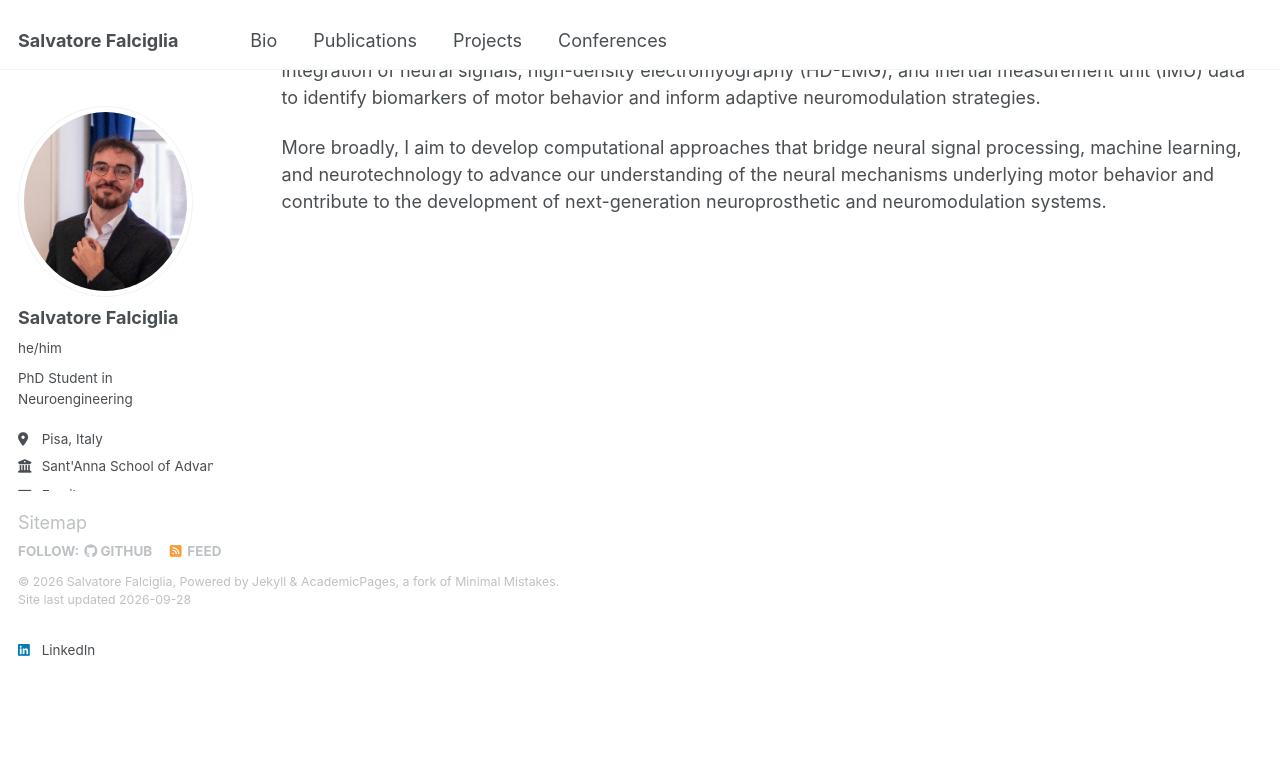
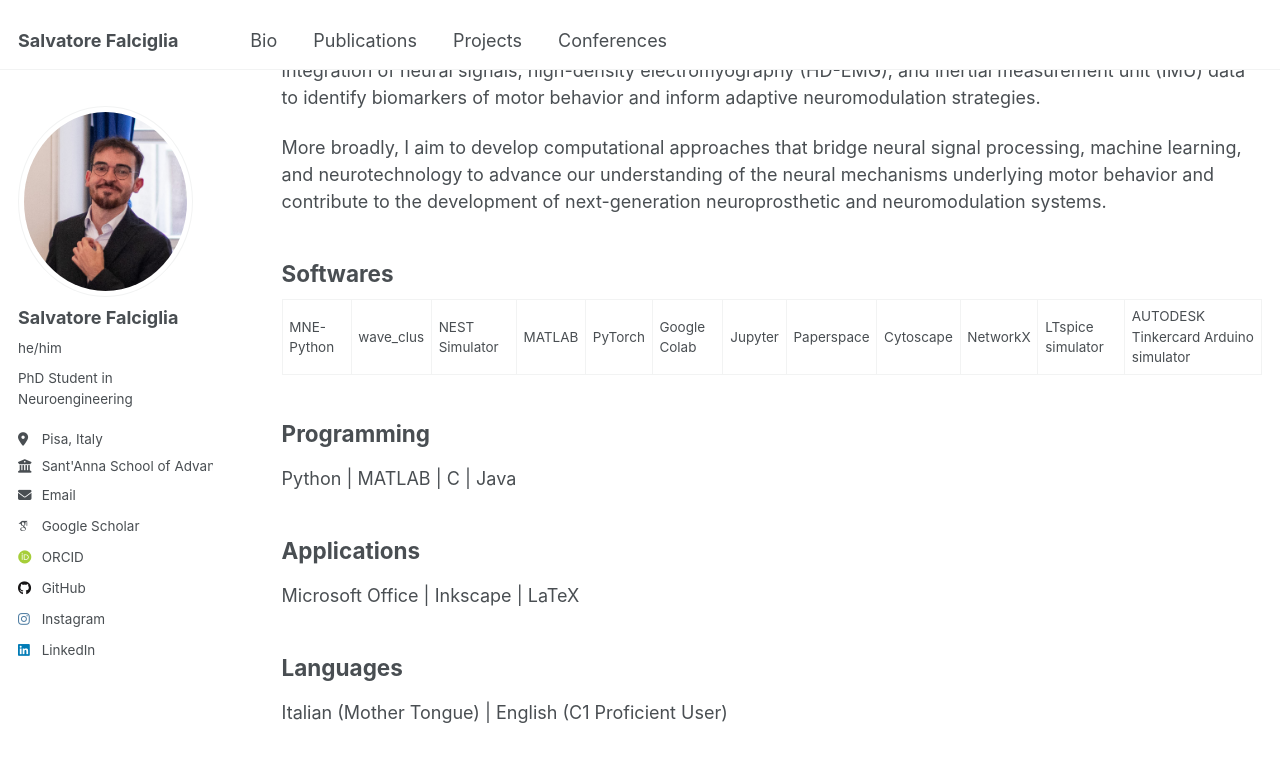
Before and after one commit to falciglia/falciglia.github.io, a Jekyll site: the page built from _pages/bio.md, in a window 1280 px wide and 900 px high, scrolled down 479 px. Shown: the top 762 px of the window. Built offline with Jekyll 4.4.1, drawn with Linux system fonts in a browser that asks for light colours; some web fonts are replaced.

Commit message:
Expand bio with software, programming, and language details
Added sections for software, programming languages, applications, and languages.

```diff
--- a/_pages/bio.md
+++ b/_pages/bio.md
@@ -19,3 +19,24 @@ My research interests lie at the intersection of neuroengineering, computational
 My current research investigates basal ganglia–cortical electrophysiological coupling and subthalamic nucleus (STN) neural dynamics, using intraoperative microelectrode recordings acquired during awake deep brain stimulation (DBS) surgery and chronic local field potential (LFP) recordings. I am also interested in the multimodal integration of neural signals, high-density electromyography (HD-EMG), and inertial measurement unit (IMU) data to identify biomarkers of motor behavior and inform adaptive neuromodulation strategies.
 
 More broadly, I aim to develop computational approaches that bridge neural signal processing, machine learning, and neurotechnology to advance our understanding of the neural mechanisms underlying motor behavior and contribute to the development of next-generation neuroprosthetic and neuromodulation systems.
+
+
+Softwares
+------
+
+MNE-Python | wave_clus | NEST Simulator | MATLAB | PyTorch | Google Colab | Jupyter | Paperspace | Cytoscape | NetworkX | LTspice simulator | AUTODESK Tinkercard Arduino simulator
+
+
+Programming
+------
+Python | MATLAB | C | Java
+
+
+Applications
+------
+Microsoft Office | Inkscape | LaTeX
+
+
+Languages
+------
+Italian (Mother Tongue) | English (C1 Proficient User)
```
